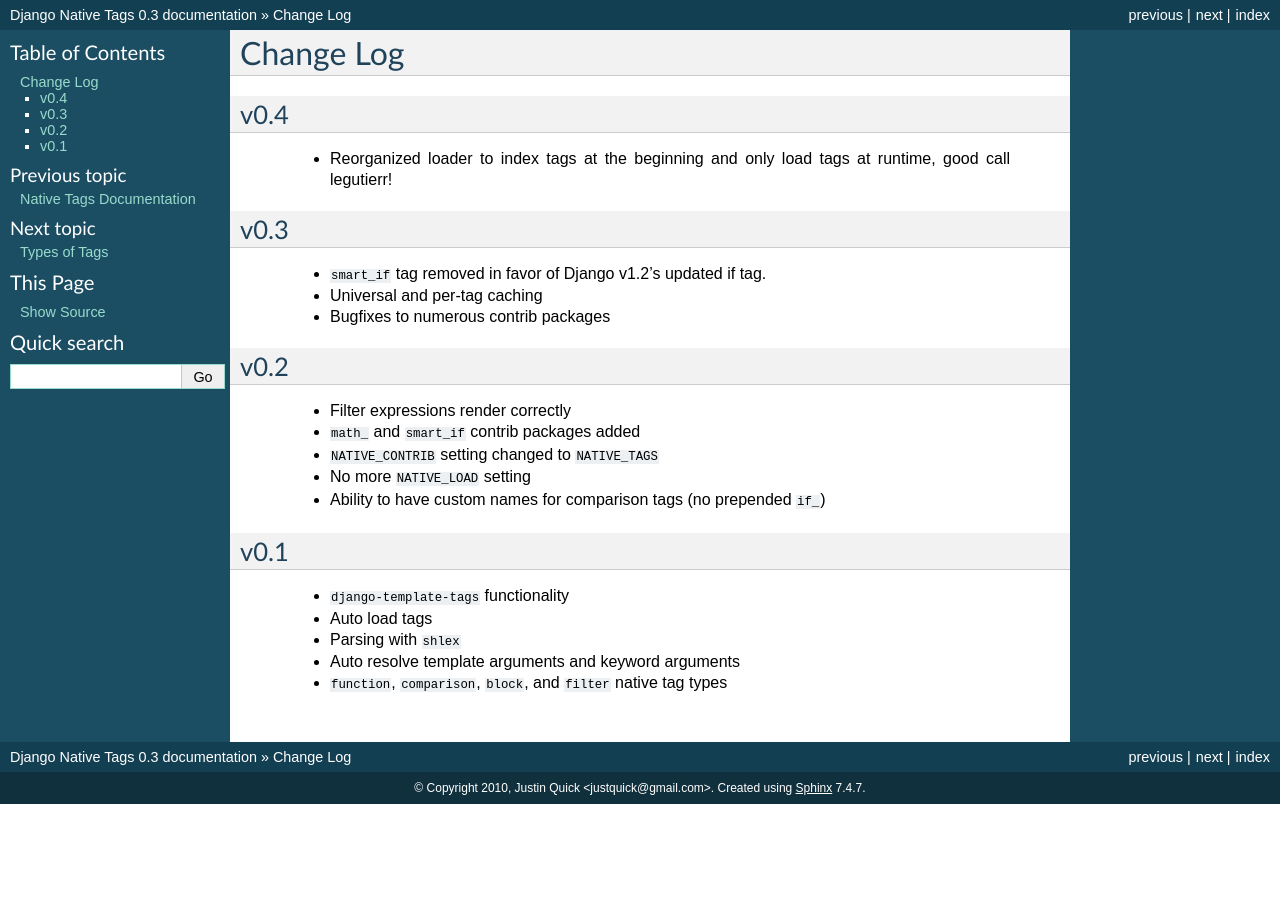
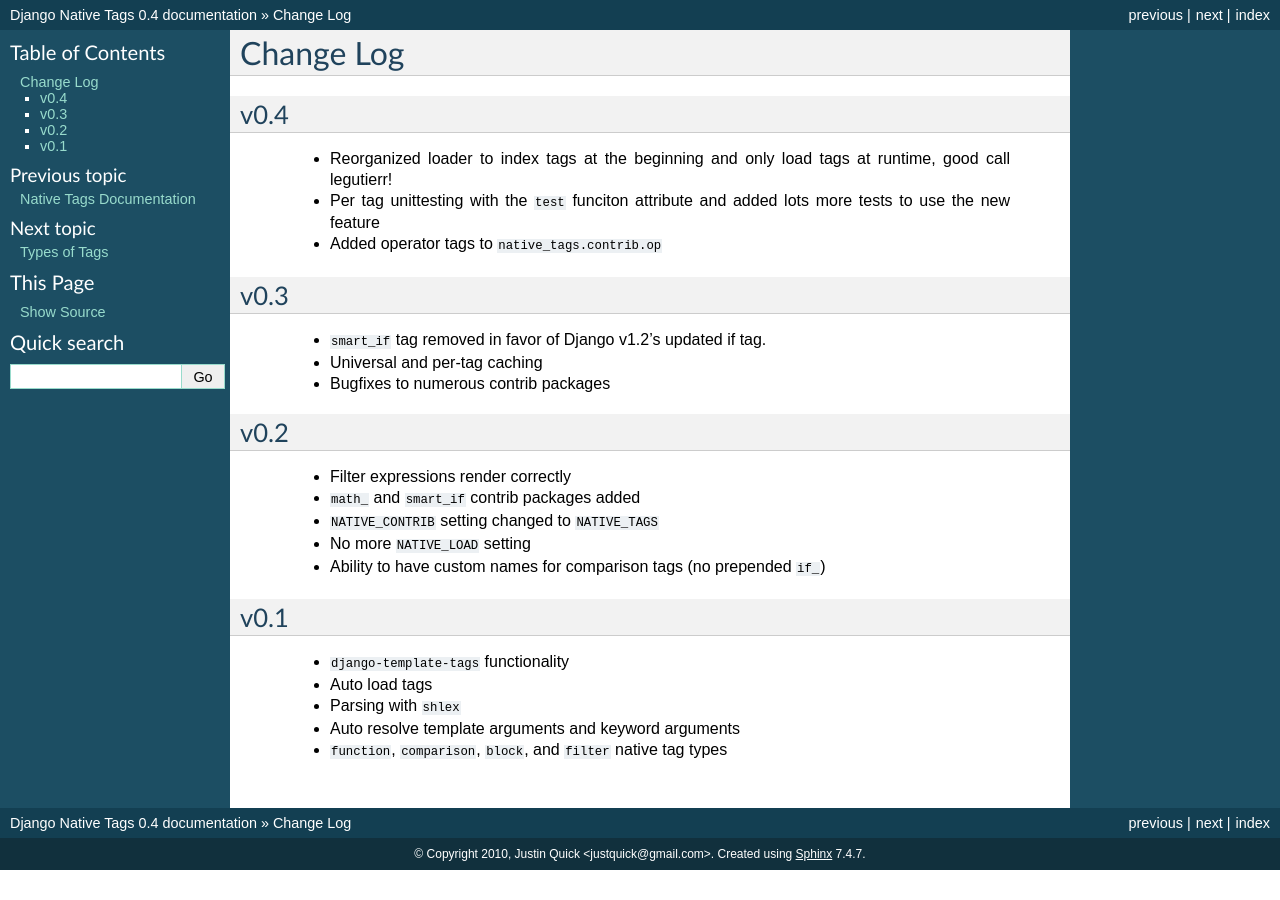
Before and after one commit to justquick/django-native-tags, a Sphinx documentation site: the page built from docs/changelog.txt, in a window 1280 px wide. Built offline with Sphinx 7.4.7, drawn with Linux system fonts in a browser that asks for light colours.

Commit message:
taged v0.4

```diff
--- a/README.rst
+++ b/README.rst
@@ -3,7 +3,7 @@
 
 :Authors:
    Justin Quick <justquick@gmail.com>
-:Version: 0.3
+:Version: 0.4
 
 Django Native Tags is a way of making the creation of template tags stupidly simple.
 Tags are "native" because there is a much closer relationship between the tag in the template and a Python function behind the scenes.
--- a/docs/changelog.txt
+++ b/docs/changelog.txt
@@ -8,6 +8,8 @@
 -----
 
     * Reorganized loader to index tags at the beginning and only load tags at runtime, good call legutierr!
+    * Per tag unittesting with the ``test`` funciton attribute and added lots more tests to use the new feature
+    * Added operator tags to ``native_tags.contrib.op``
 
 v0.3
 ----
--- a/docs/index.txt
+++ b/docs/index.txt
@@ -5,7 +5,7 @@
 
 :Authors:
    Justin Quick <justquick@gmail.com>
-:Version: 0.3
+:Version: 0.4
 
 Django Native Tags is a way of making the creation of template tags stupidly simple.
 Tags are "native" because there is a much closer relationship between the tag in the template and a Python function behind the scenes.
--- a/native_tags/__init__.py
+++ b/native_tags/__init__.py
@@ -1 +1 @@
-__version__ = '0.3'
+__version__ = '0.4'
```
